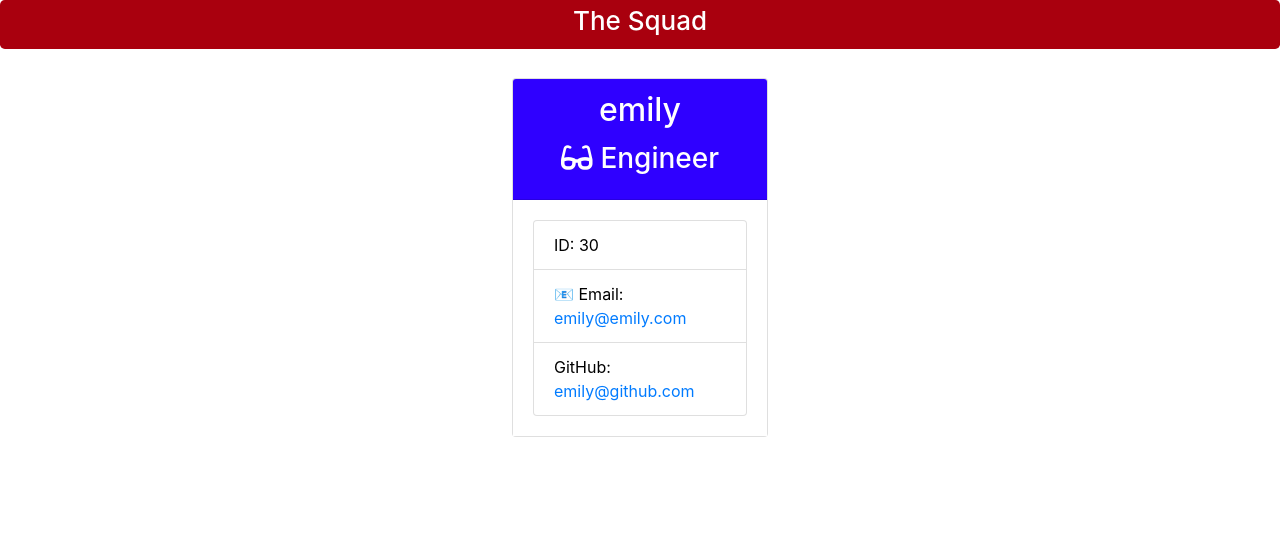
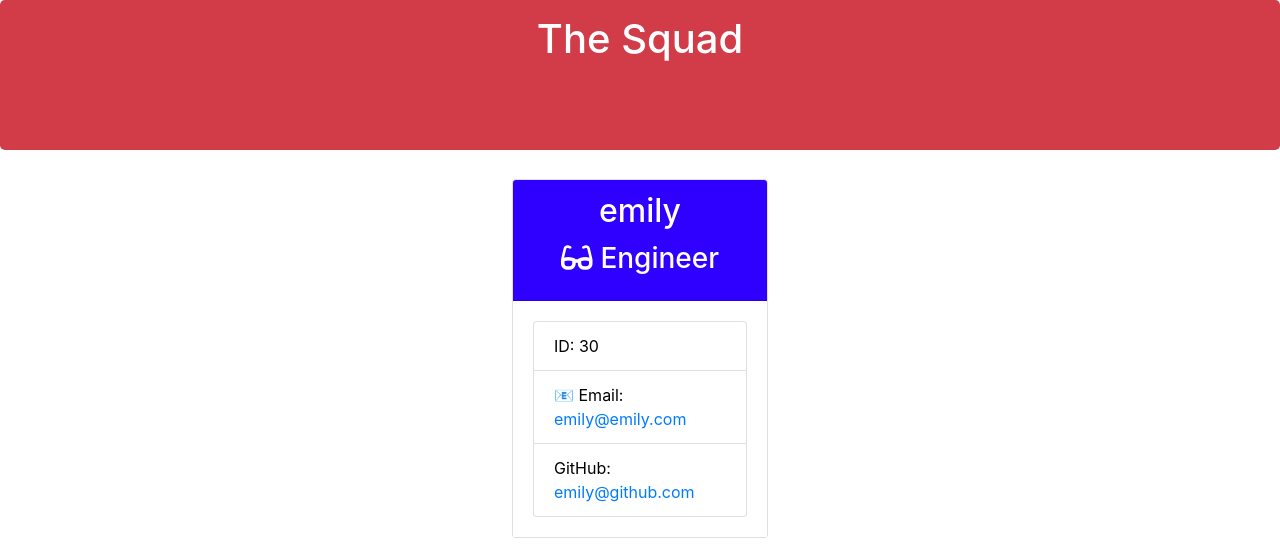
Before and after one commit to emilymetzgar/10-team-profile-generator, a website: page profile_generated/profile.html in a window 1280 px wide. Drawn offline with nearby package versions, Linux system fonts and the light colour scheme; some icons are missing.

Commit message:
edited jumbotron in css

```diff
--- a/assets/style/style.css
+++ b/assets/style/style.css
@@ -7,7 +7,8 @@
   }
 
   h1 {
-    font-size: 26px;
+    font-size: 40px;
+    padding: 10px;
   }
 
 
@@ -36,11 +37,12 @@
   }
 
   .jumbotron {
-    background-color: #a9000e;
+    background-color: #d13c48;
     color: white;
     padding: 5px;
     text-align: center;
     width: 100%;
+    height: 150px;
   }
 
   .row {
```
Also changed, not shown: html/engineer.html (+1 -1 lines).
